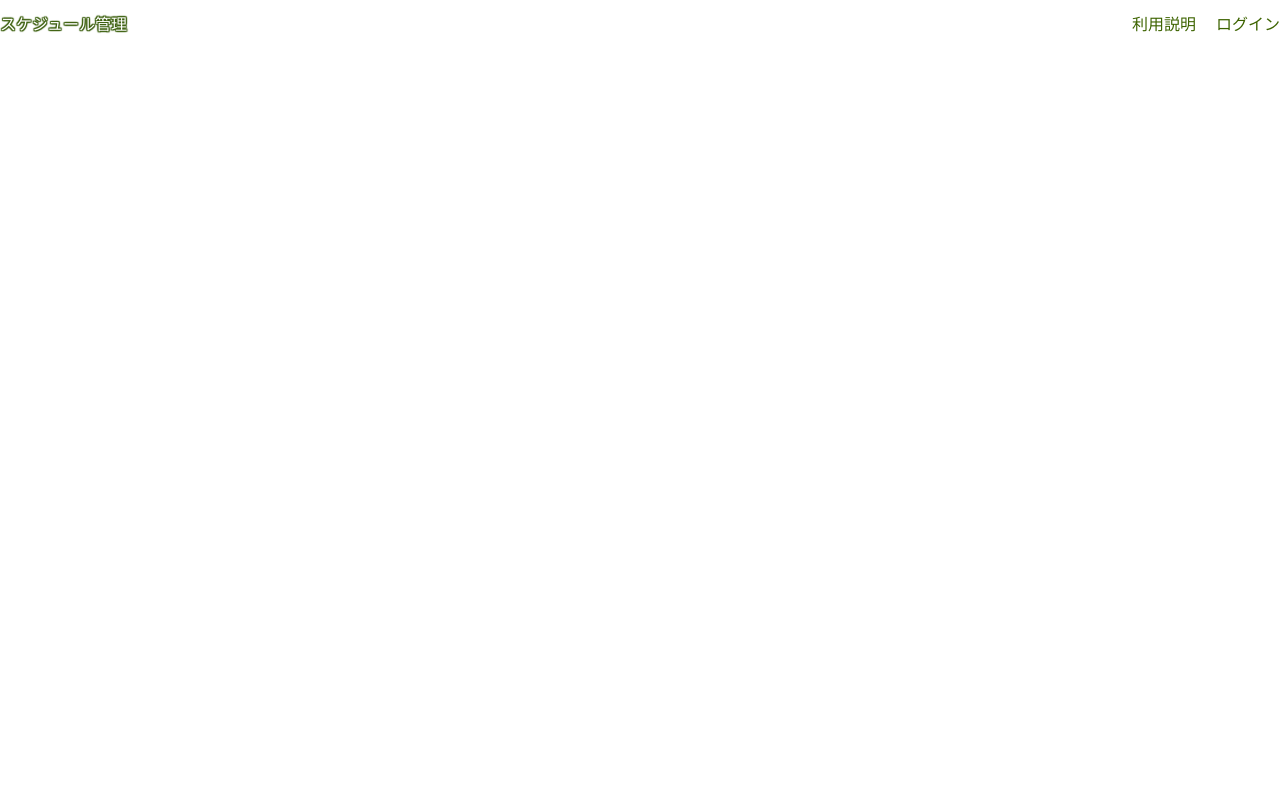
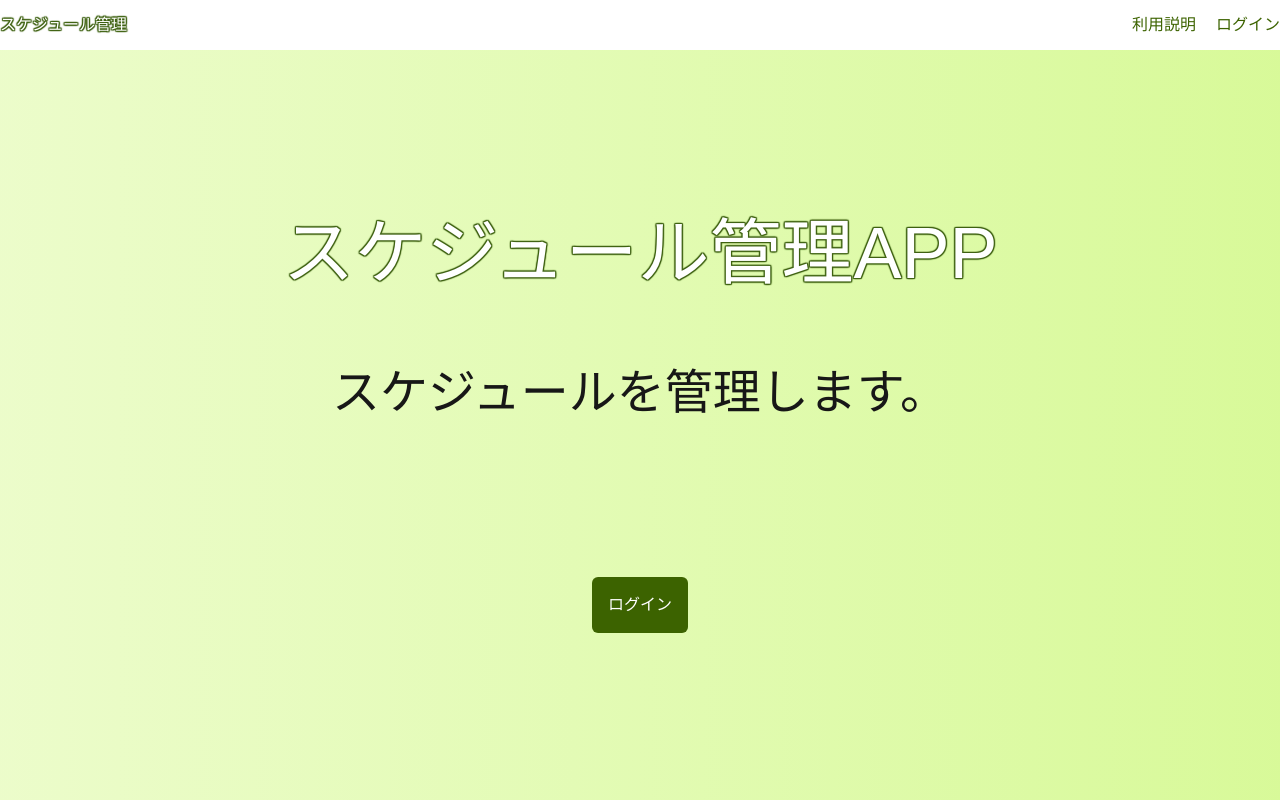
Before and after one commit to Hashimoto-Noriaki/next-app-router-schedule, a Next.js app: page / in a window 1280 px wide. Built offline with nearby package versions, Linux system fonts and the light colour scheme.

Commit message:
トップページ作成

```diff
--- a/src/components/pages/TopPage.tsx
+++ b/src/components/pages/TopPage.tsx
@@ -2,7 +2,7 @@
 export default function TopPage() {
   return (
     <div className="relative">
-        <header className="leading-[50px] fixed top-0 left-0 right-0">
+        <header className="bg-white leading-[50px] fixed top-0 left-0 right-0">
             <div className= "container mx-auto flex justify-between">
                 <p className="logo">スケジュール管理</p>
                 <nav>
@@ -13,6 +13,19 @@ export default function TopPage() {
                 </nav>
             </div>
         </header>
+        <main className="pt-[50px] h-screen bg-gradient-to-r from-lime-100 to-lime-200 flex flex-col justify-center items-center">
+            <div className="flex flex-col items-center justify-center">
+                <h1 className="logo text-7xl">スケジュール管理APP</h1>
+                <p className="text-5xl pt-[10vh]">
+                    スケジュールを管理します。
+                </p>
+                <div className="pt-[20vh]">
+                    <button className="bg-lime-800 text-white p-4 rounded-md">
+                        ログイン
+                    </button>
+                </div>
+            </div>
+        </main>
     </div>
     );
 };
```
